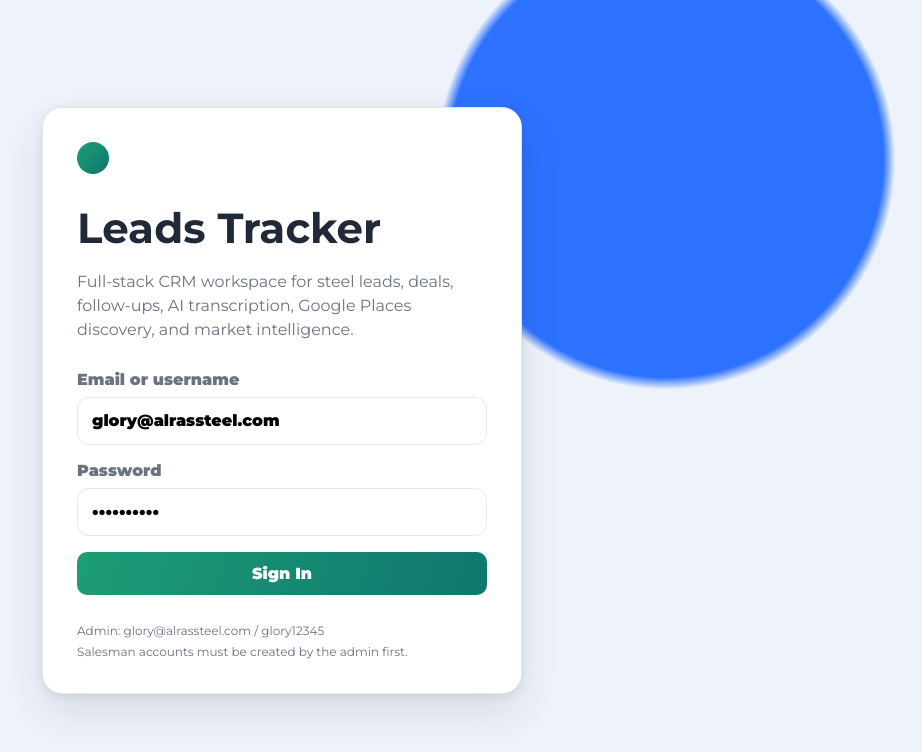
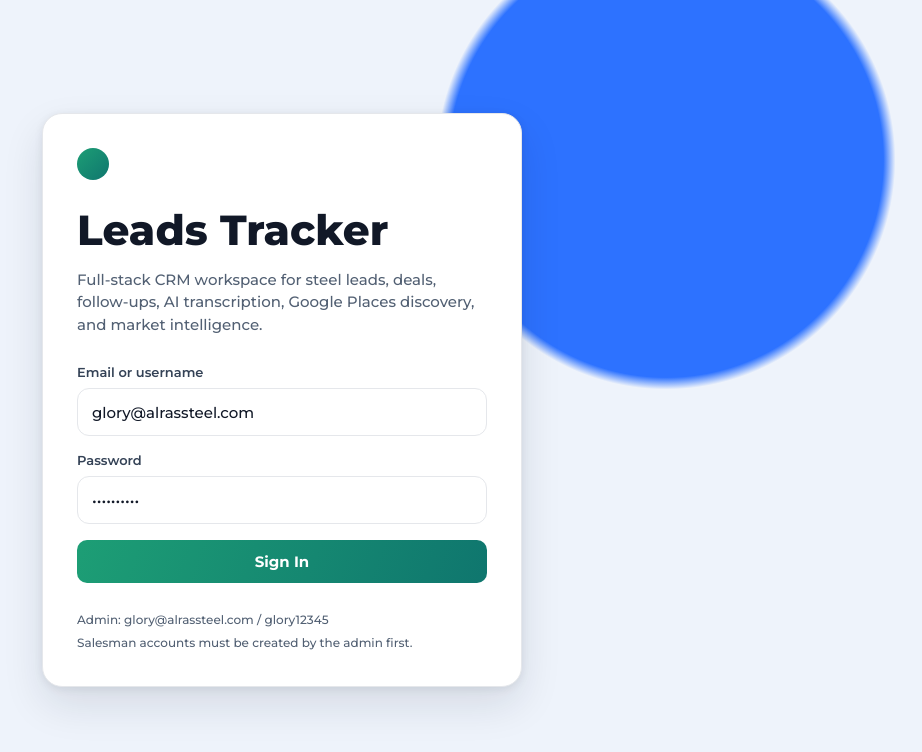
Before and after one commit to alrassteel1988/alrassteelmoderncrm, a website: page public/index.html in a window 1280 px wide. Shown: the whole page, without its empty margins (358-1280 px from the left). Drawn offline with Linux system fonts and the light colour scheme.

Commit message:
Improve login typography

```diff
--- a/public/styles.css
+++ b/public/styles.css
@@ -1478,22 +1478,74 @@ mark { background: #e1f5ee; color: #0f6e56; padding: 7px 14px; border-radius: 14
 }
 .muted { color: var(--muted); }
 
-.login-body { background: radial-gradient(circle at 80% 20%, #2d72ff 0 18%, transparent 19%), #eef3fb; }
+.login-body {
+  font-family: var(--font-main);
+  background: radial-gradient(circle at 80% 20%, #2d72ff 0 18%, transparent 19%), #eef3fb;
+}
 .login-shell { min-height: 100vh; display: grid; place-items: center; padding: 24px; }
 .login-panel {
   width: min(480px, 100%);
+  font-family: var(--font-main);
   background: #fff;
   border: 1px solid var(--line);
   border-radius: 20px;
   box-shadow: var(--shadow);
   padding: 34px;
 }
-.login-panel h1 { font-size: 42px; margin: 28px 0 10px; }
-.login-panel p { color: var(--muted); line-height: 1.5; }
+.login-panel h1 {
+  margin: 28px 0 10px;
+  color: #111827;
+  font-family: var(--font-main);
+  font-size: 42px;
+  font-weight: 800;
+  letter-spacing: 0;
+  line-height: 1.08;
+}
+.login-panel p {
+  color: #526073;
+  font-family: var(--font-main);
+  font-size: 15px;
+  font-weight: 500;
+  line-height: 1.5;
+  letter-spacing: 0;
+}
 .login-form { display: grid; gap: 16px; margin: 28px 0; }
-.login-form label { display: grid; gap: 8px; font-weight: 900; color: var(--muted); }
-.login-form input { border: 1px solid var(--line); border-radius: 12px; height: 48px; padding: 0 14px; }
-.login-hints { display: grid; gap: 6px; color: var(--muted); font-size: 12px; }
+.login-form label {
+  display: grid;
+  gap: 8px;
+  color: #344256;
+  font-family: var(--font-main);
+  font-size: 13px;
+  font-weight: 600;
+  letter-spacing: 0;
+}
+.login-form input {
+  height: 48px;
+  border: 1px solid var(--line);
+  border-radius: 12px;
+  padding: 0 14px;
+  color: #111827;
+  font-family: var(--font-main);
+  font-size: 15px;
+  font-weight: 500;
+  letter-spacing: 0;
+}
+.login-form .primary {
+  font-family: var(--font-main);
+  font-size: 15px;
+  font-weight: 700;
+  letter-spacing: 0;
+}
+.login-hints {
+  display: grid;
+  gap: 6px;
+  color: #526073;
+  font-family: var(--font-main);
+  font-size: 12px;
+  font-weight: 500;
+  line-height: 1.45;
+  letter-spacing: 0;
+}
 .error { color: #b42318; background: #fff1f0; padding: 10px; border-radius: 10px; }
 
 @media (max-width: 1180px) {
```
